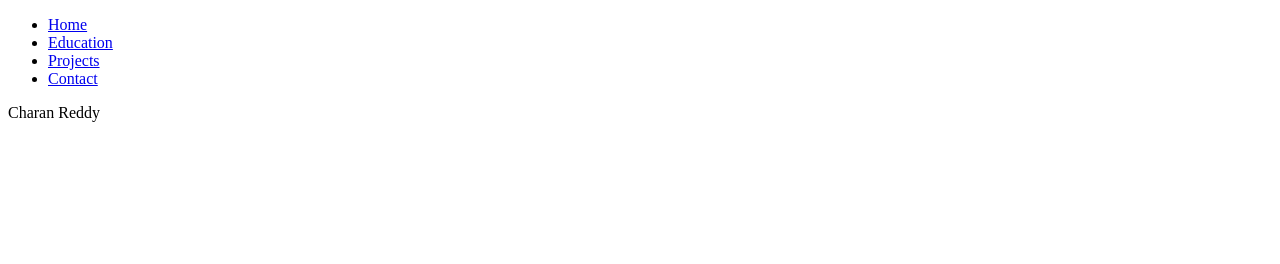
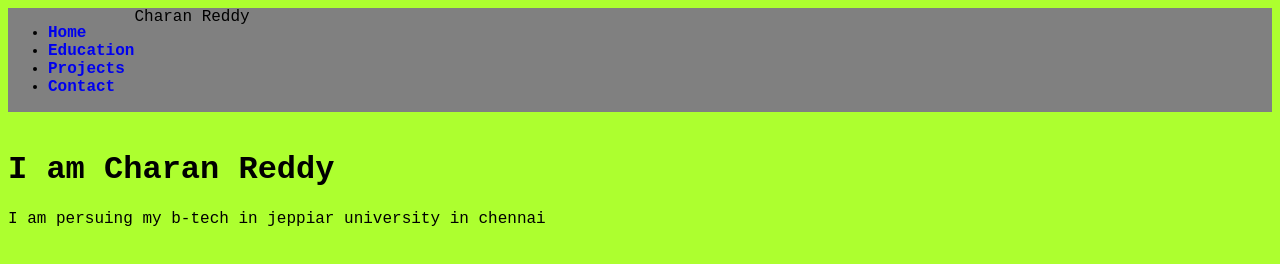
Before and after one commit to Charan2182/my-potfolio, a plain HTML site: page index.html in a window 1280 px wide. Drawn offline with Linux system fonts and the light colour scheme.

Commit message:
initial commit

```diff
--- a/index.html
+++ b/index.html
@@ -4,6 +4,7 @@
     <meta charset="UTF-8">
     <meta name="viewport" content="width=device-width, initial-scale=1.0">
     <title>Portfolio</title>
+    <link rel="stylesheet" href="style.css">
 </head>
 <body>
     <nav class="navbar">
@@ -19,6 +20,16 @@
             Charan Reddy
         </div>
     </nav>
+    <div class="image">
+        <img src="">
+    </div>
+    <div class="content">
+        <h1>I am Charan Reddy</h1>
+        <p>I am persuing my b-tech in jeppiar university in chennai</p>
+
+    </div>
+
+
 
 </body>
 </html>
--- a/style.css
+++ b/style.css
@@ -1,3 +1,14 @@
 body{
     font-family: 'Courier New', Courier, monospace;
+    background-color: greenyellow;
 }
+.navbar{
+    background-color: grey;
+    display: flex;
+}
+.nsection li a{
+    display: flex;
+    align-items: center;
+    text-decoration: none;
+    font-weight: bold;
+}
```
